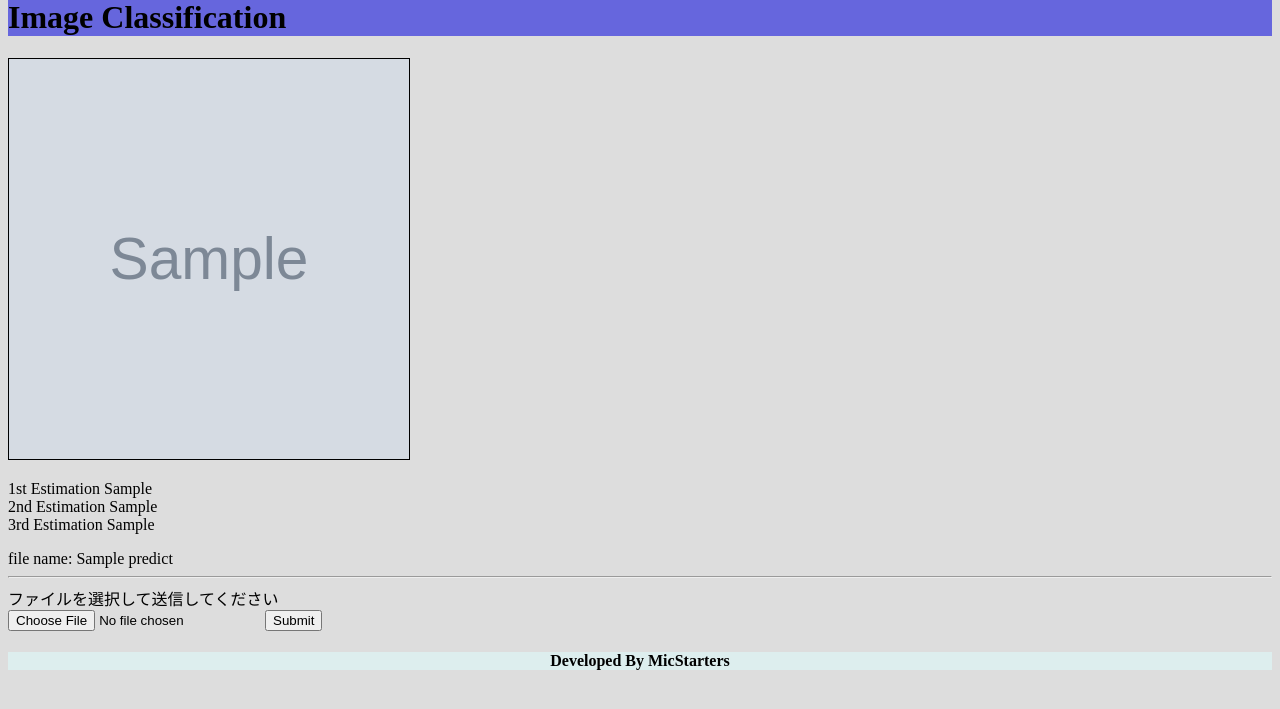
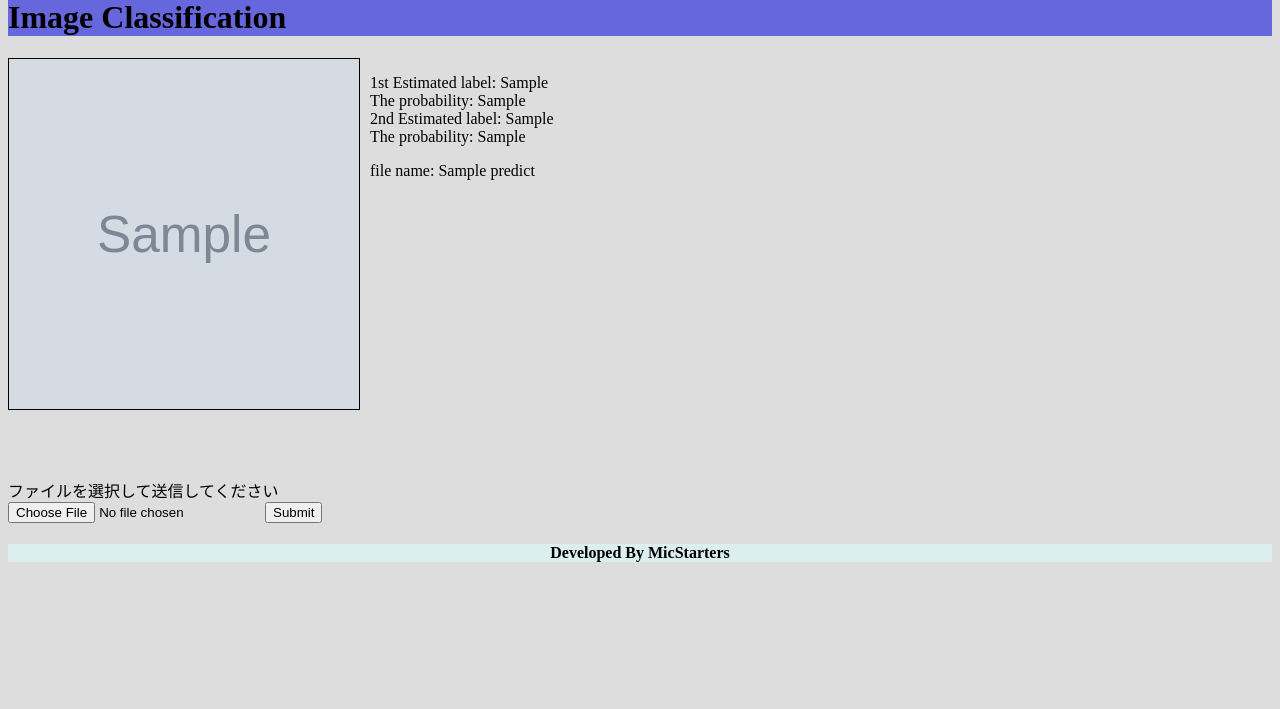
Before and after one commit to daring-board/image-classification, a Flask app: template templates/index.html in a window 1280 px wide. Shown: the part 22-731 px from the top of the page. Run offline with Flask 2, Linux system fonts and the light colour scheme; the template is opened without the code that fills it: most values are stand-ins (such as "Sample title", 1, 10 or a date in 2020); grey boxes marked "Sample" are stand-in pictures.

Commit message:
webのUIを修正

```diff
--- a/app.py
+++ b/app.py
@@ -54,12 +54,11 @@ def predict_core(path_list):
     label_dict = json.load(open('./model/labels.json', 'r'))
     result = []
     for idx in range(len(data)):
-        top3 = pred_class[idx].argsort()[::-1][:3]
+        top3 = pred_class[idx].argsort()[::-1][:2]
         item = {
             'name': names[idx],
-            'class1': label_dict[str(top3[0])],
-            'class2': label_dict[str(top3[1])],
-            'class3': label_dict[str(top3[2])],
+            'class1': (label_dict[str(top3[0])], str(pred_class[idx][top3[0]])),
+            'class2': (label_dict[str(top3[1])], str(pred_class[idx][top3[1]])),
         }
         result.append(item)
     print(result)
--- a/static/css/style.css
+++ b/static/css/style.css
@@ -11,10 +11,16 @@ p{
   text-align: left;
 }
 
-.image-box {
+.content{
+  height: 420px;
+  width: 100%;
+}
+
+.image {
   float : left;
 }
 
 .desc {
-  float : right;
+  padding-left: 10px;
+  float : left;
 }
--- a/templates/index.html
+++ b/templates/index.html
@@ -6,22 +6,22 @@
        <h1>Image Classification</h1>
      </header>
       {% if predict %}
-      <div>
-        <div class="img-box">
-          <div><IMG SRC="{{filepath}}" width="400" height="400" BORDER="1"></div>
-        <!-- </div>
-        <div class="desc"> -->
+      <div class="content">
+        <div class="image">
+          <div><IMG SRC="{{filepath}}" width="350" height="350" BORDER="1"></div>
+        </div>
+        <div class="desc">
           <p>
-          1st Estimation {{predict['class1']}}<BR>
-          2nd Estimation {{predict['class2']}}<BR>
-          3rd Estimation {{predict['class3']}}<BR>
-          </p>
-          file name: {{predict['name']}} <BR>
+            1st Estimated label: {{predict['class1'][0]}}<BR>
+              The probability: {{predict['class1'][1]}}<BR>
+            2nd Estimated label: {{predict['class2'][0]}}<BR>
+              The probability: {{predict['class2'][1]}}<BR>
+            </p>
+          file name: {{predict['name']}}
         </div>
       </div>
-        <HR>
       {% endif %}
-      ファイルを選択して送信してください<BR>
+      <div>ファイルを選択して送信してください</div>
       <form action = "./" method = "POST"
          enctype = "multipart/form-data">
          <input type = "file" name = "FILE" />
```
